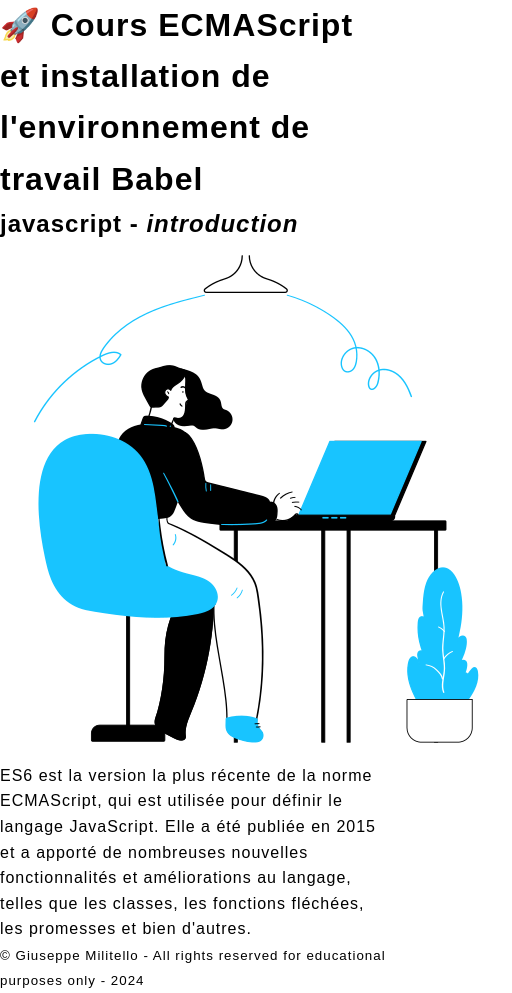
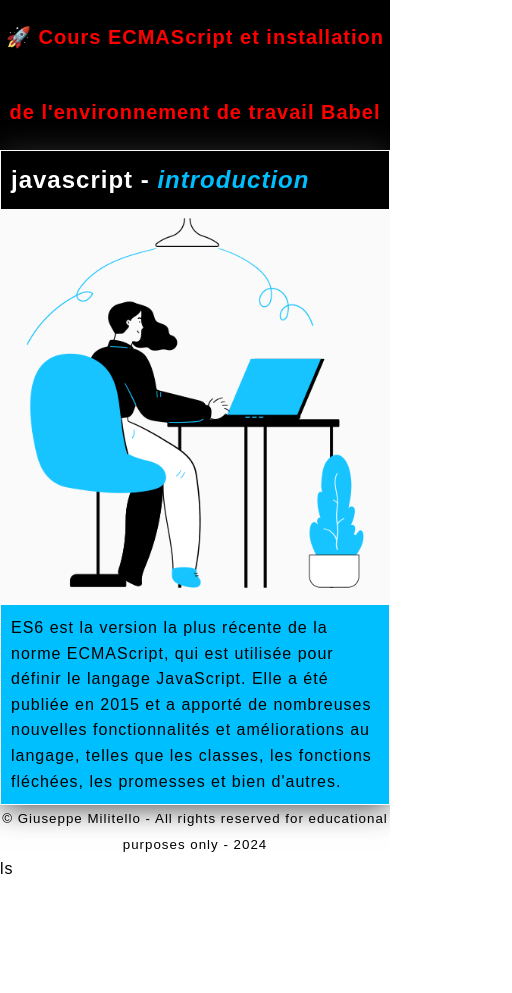
Before and after one commit to mwiinmh/Classroom-project, a plain HTML site: page index.html in a window 390 px wide. Shown: the whole page, 512 px wide, since content can reach past the window. After the commit the page ends 882 px from the top, so only its background shows below. Drawn offline with Linux system fonts and the light colour scheme.

Commit message:
css html js

```diff
--- /dev/null
+++ b/css/theme.css
@@ -0,0 +1,60 @@
+@import url(./reset.css);
+
+:root{
+    --bgcolor-header: #222;
+    --bgcolor-header:
+}
+header{
+    background-color: var(--bgcolor-header); /* variable css */
+}
+header h1{
+    line-height: 7.5rem;
+    text-align: center;
+    color: #fff;
+    background-color: black;
+}
+
+figure{
+    max-width:120rem;
+    margin: 0 auto;
+    border: solid .1rem transparent;
+    background-color: rgb(250, 250, 250);
+    box-shadow: 0 0 3rem #282727;
+}
+
+figure img{
+    width: 100%;
+}
+
+figure h2{
+    background-color: black;
+    color: #fff;
+    padding: 1rem;
+}
+footer *{
+    text-align: center;
+}
+
+figcaption{
+    background-color: #00BFFF;
+    padding: 1rem;
+}
+
+figure em{
+   color: #00BFFF;
+}
+/*media queries*/
+@media screen and (max-width:70rem) {
+    header h1{
+        color: red;
+        font-size: 2rem;
+    }
+}
+@media screen and (orientation: landscape) {
+    header h1{
+        color: #fff;
+    }
+    figure img{
+        width: inherit;
+    }
+}
--- a/index.html
+++ b/index.html
@@ -4,26 +4,30 @@
     <meta charset="UTF-8">
     <meta name="viewport" content="width=device-width, initial-scale=1.0">
     <title>Classroom - javascript - ECMAscript </title>
-    <link rel="stylesheet" href="./css/reset.css"
+
+    <link rel="stylesheet" href="./css/theme.css">
 </head>
 <body>
     <header>
         <h1>
-            <span>🚀 </span>
+            <span aria-hidden="true">🚀 </span>
             Cours ECMAScript et installation de l'environnement de travail Babel
         </h1>
     </header>
+
     <main>
-        <section>
+        <figure>
             <h2>javascript - <em>introduction</em></h2>
             <img src="./asset/8219617_workspace_work_from_home_desk_icon.png" alt="logo" loading="lazy">
+            <figcaption>
             <p>
                 ES6 est la version la plus récente de la norme ECMAScript,
                 qui est utilisée pour définir le langage JavaScript.
                 Elle a été publiée en 2015 et a apporté de nombreuses nouvelles fonctionnalités et améliorations au langage,
                 telles que les classes, les fonctions fléchées, les promesses et bien d'autres.
             </p>
-        </section>
+        </figcaption>
+        </figure>
     </main>
     <footer>
         <p>
@@ -32,6 +36,6 @@
             </small>
         </p>
     </footer>
-   <script src="./src/demo.js"></script>
+    <script src="./js/demo.js"></script>
 </body>
-</html>
+</html>ls
--- /dev/null
+++ b/js/demo.js
@@ -0,0 +1,14 @@
+() => {};
+/* /notre code ici/ */
+let x = Number(10);
+let y = String("10");
+let total = x + y.length;
+const code = parseInt(3.5);
+
+const lang = ["fr", "it", "en"];
+
+console.table(lang.length);
+x === y ? console.log(true) : console.error(false);
+/*objet;methode;propriété: values*/
+console.log(code);
+console.log("Résultat" + total);
```
Also changed, not shown: js/app.js (added), 1 other file.
